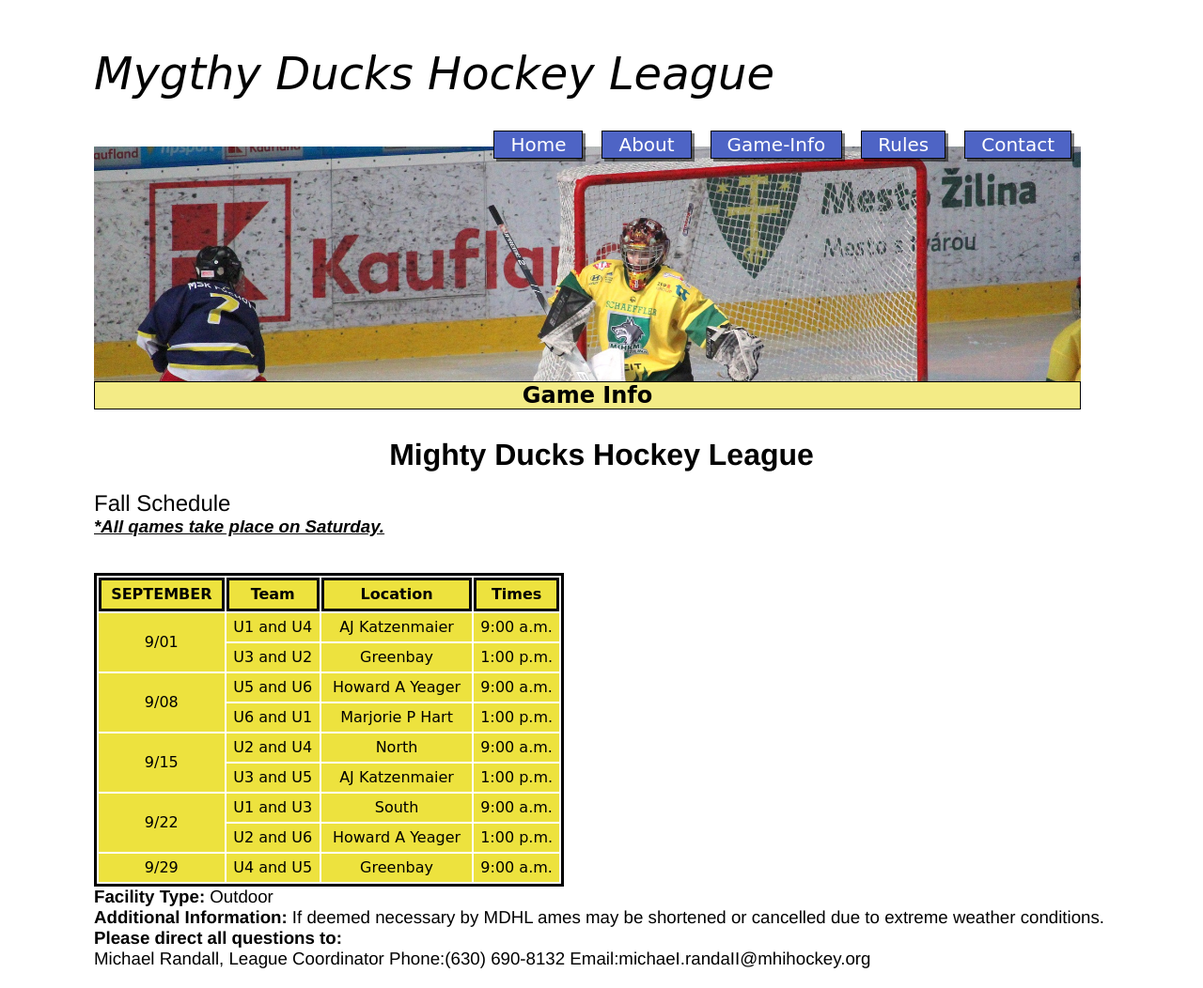
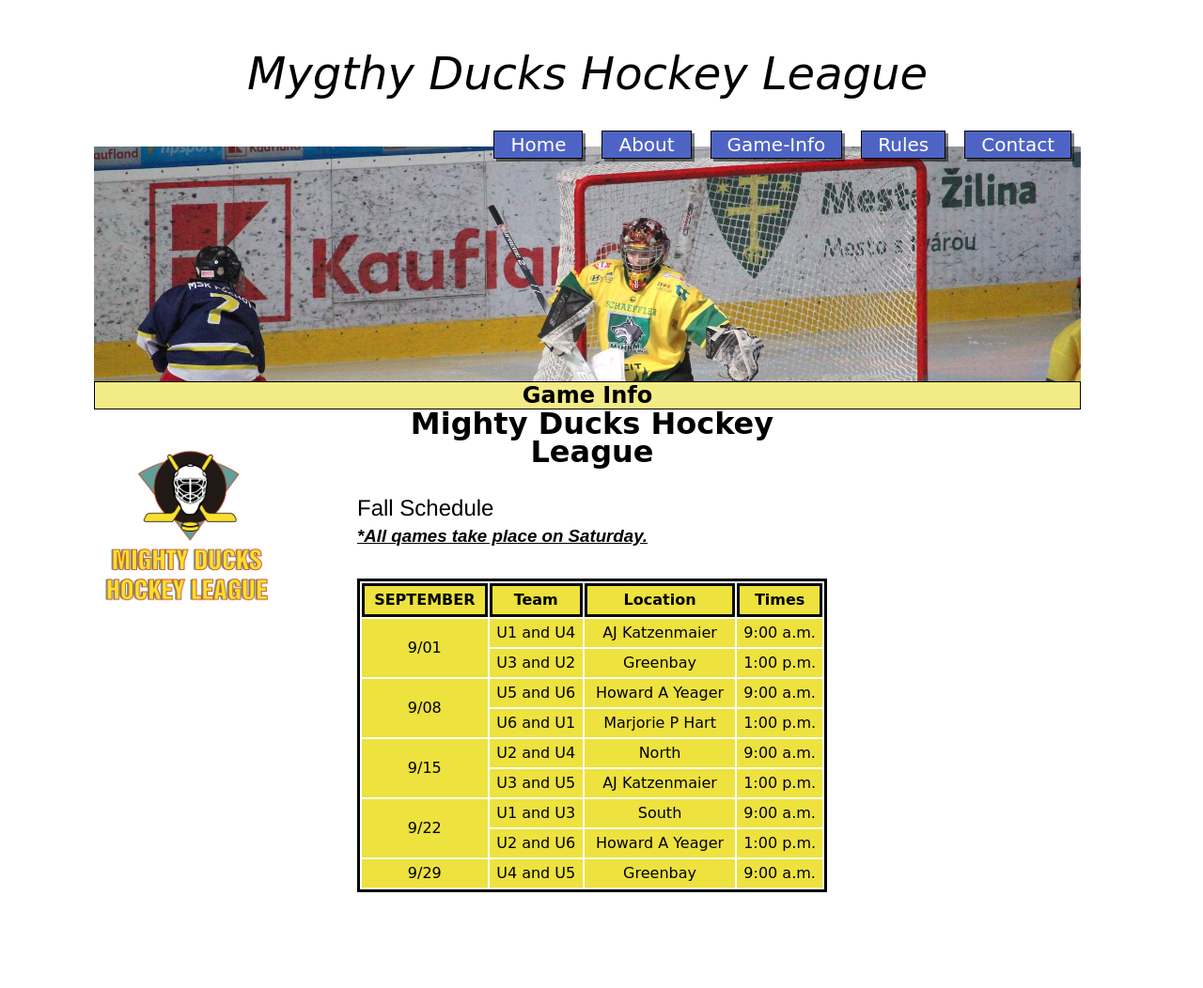
Before and after one commit to GaL92/tarea-mailcliente, a plain HTML site: page game-info.html in a window 1280 px wide. Shown: the whole page at 94% size. After the commit the page ends 1000 px from the top, so only its background shows below. Drawn offline with Linux system fonts and the light colour scheme.

Commit message:
version-02/02-14h

```diff
--- a/game-info.html
+++ b/game-info.html
@@ -24,97 +24,85 @@
         <div class="banner"></div>
         <div class="subtitulo"><h2>Game Info</h2></div>
     </header>
+    <main class="main-game-info">
 
-    <main class="main-game-info">
+        <div class="logo-tabla">
+        <div class="logo">
+        <img class="logo" src="./img_task1/LogoMDLH.png" alt="LogoMDHL" width="200">
+        </div>
+        <div class="table-game">
+        <table>
+            <caption>
                 <h1>Mighty Ducks Hockey League </h1>
                 <br>
                 <h2 class="h2-game">Fall Schedule</h2>
                 <h3 class="cursiva-subrayado">*All qames take place on Saturday.</h3>
-
-        <table>
+                <br>
+            </caption>
+            <thead>
                 <tr>
                     <th>SEPTEMBER</th>
                     <th>Team</th>
                     <th>Location</th>
                     <th>Times</th>
-                <br>
+                </tr>
+            </thead>
+            <tbody>
+                <tr>
+                    <td rowspan="2" >9/01</td>
+                    <td>U1 and U4</td>
+                    <td>AJ Katzenmaier</td>
+                    <td >9:00 a.m.</td>
+                </tr>
+                <tr>
+                    <td> U3 and U2</td>
+                    <td>Greenbay</td>
+                    <td>1:00 p.m.</td>
+                </tr>
+                <tr>
+                    <td rowspan="2" >9/08</td>
+                    <td>U5 and U6</td>
+                    <td>Howard A Yeager</td>
+                    <td >9:00 a.m.</td>
+                </tr>
+                <tr>
+                    <td> U6 and U1</td>
+                    <td>Marjorie P Hart</td>
+                    <td>1:00 p.m.</td>
+                </tr>
+                <tr>
+                    <td rowspan="2" >9/15</td>
+                    <td>U2 and U4</td>
+                    <td>North</td>
+                    <td >9:00 a.m.</td>
+                </tr>
+                <tr>
+                    <td> U3 and U5</td>
+                    <td>AJ Katzenmaier</td>
+                    <td>1:00 p.m.</td>
+                </tr>
+                <tr>
+                    <td rowspan="2" >9/22</td>
+                    <td>U1 and U3</td>
+                    <td>South</td>
+                    <td >9:00 a.m.</td>
                 </tr>
 
                 <tr>
-                <td rowspan="2" >9/01</td>
-                <td colspan="1">U1 and U4</td>
-                <td>AJ Katzenmaier</td>
-                <td >9:00 a.m.</td>
-                <tr><td> U3 and U2</td>
-                    <td>Greenbay</td>
-                    <td>1:00 p.m.</td></tr>
-            </tr> <br>
-
-
-            <tr>
-                <td rowspan="2" >9/08</td>
-                <td colspan="1">U5 and U6</td>
+                    <td> U2 and U6</td>
                     <td>Howard A Yeager</td>
-                <td >9:00 a.m.</td>
-                <tr><td> U6 and U1</td>
-                    <td>Marjorie P Hart</td>
-                    <td>1:00 p.m.</td></tr>
-            </tr>
-
-            <tr>
-                <td rowspan="2" >9/15</td>
-                <td colspan="1">U2 and U4</td>
-                <td>North</td>
-                <td >9:00 a.m.</td>
-                <tr><td> U3 and U5</td>
-                    <td>AJ Katzenmaier</td>
-                    <td>1:00 p.m.</td></tr>
-            </tr>
-
-            <tr>
-                <td rowspan="2" >9/22</td>
-                <td colspan="1">U1 and U3</td>
-                <td>South</td>
-                <td >9:00 a.m.</td>
-                <tr><td> U2 and U6</td>
-                    <td>Howard A Yeager</td>
-                    <td>1:00 p.m.</td></tr>
+                    <td>1:00 p.m.</td>
                 </tr>
                 <tr>
-                <td rowspan="2" >9/29</td>
+                    <td>9/29</td>
                     <td>U4 and U5</td>
                     <td>Greenbay</td>
                     <td >9:00 a.m.</td>
-
                 </tr>
-
-
-
-            </td>
-
+            </tbody>
         </table>
-
-        <ul>
-            <dt>
-                <div class="enlinea"><h3 class="negrita">Facility Type:</h3></div>
-                <div class="enlinea"><h3 class="h3-game">Outdoor</h3></div>
-            </dt>
-
-            <dt>
-                <div class="enlinea"><h3 class="negrita">Additional Information:</h3></div>
-                <div class="enlinea"><h3 class="h3-game">If deemed necessary by MDHL ames may be shortened or
-                    cancelled due to extreme weather conditions.</h3></div>
-                </dt>
-
-            <dt>
-                <div class="enlinea"><h3 class="negrita">Please direct all questions to: </h3></div>
-                <div class="enlinea"><h3 class="h3-game">Michael Randall, League Coordinator
-                    Phone:(630) 690-8132	Email:michaeI.randaII@mhihockey.org</h3></div>
-                </dt>
-
-        </ul>
-
-
+        </div>
+        </div>
     </main>
 </body>
 </html>
--- a/styles.css
+++ b/styles.css
@@ -105,10 +105,11 @@ article img, .contact{
     top: -90px;
 }
 
-.main-game-info{
-position: relative;
-Top: 30px;
+.logo{
+    display: inline-block;
 }
+
+
 article p{
  text-indent: 15px;
 }
@@ -119,6 +120,29 @@ table{
     text-align: center;
     line-height: 30px;
 }
+
+.logo{
+    position: relative;
+    top: 10px;
+}
+
+.table-game{
+    position:relative;
+    left: 80px;
+
+}
+
+
+.logo-tabla{
+    display: flex;
+
+
+}
+
+.table-game, .logo{
+    display:inline-block;
+}
+
 
 th{
     border: 3px solid rgb(9, 9, 9);
@@ -136,21 +160,23 @@ table tr{
 }
 
 
-.h3-enlinea{
-    display: inline-block;
+.h2-game{
+    font-family:"Helvetica Neue",Helvetica,Arial;
+    font-weight: lighter;
 }
 
-.h3-game, .h2-game{
-    font-family:"Helvetica Neue",Helvetica,Arial;
-    font-weight: lighter;
-    display: inline-block;
+caption h2,h3{
+    text-align: left;
+
 }
 
-.main-rules{
-    font-family:"Helvetica Neue",Helvetica,Arial;
+.main-rules h2, p{
+    text-align: center;
+
+
 }
 
-.subOL{
+.sub{
     list-style-type: lower-alpha;
 }
 
```
Also changed, not shown: rules.html (+18 -20 lines). Lines whose indentation alone changed are shown as unchanged.
